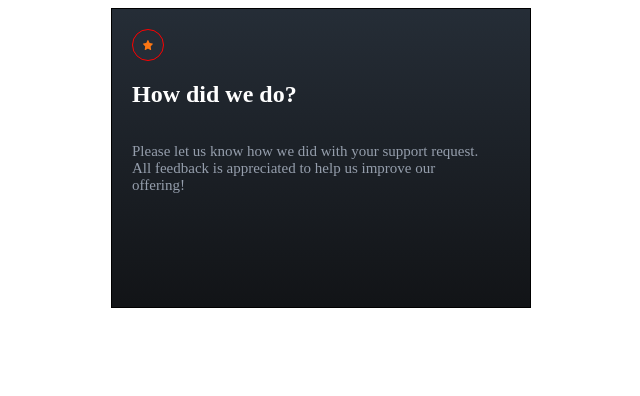
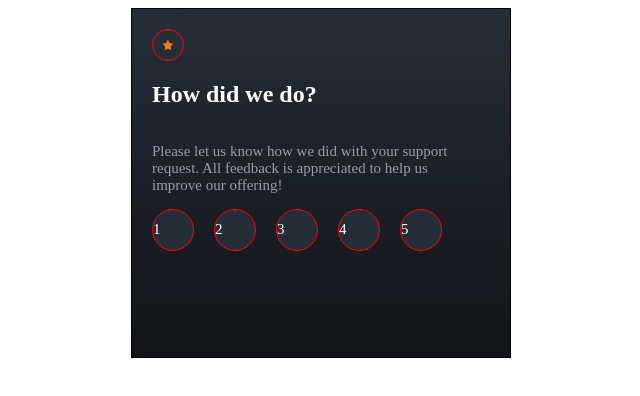
Before and after one commit to Chandramohan97/interactive-rating-component-main, a plain HTML site: page index.html in a window 1280 px wide. Shown: the whole page, without its empty margins (319-959 px from the left). Drawn offline with Linux system fonts and the light colour scheme.

Commit message:
styling on ratings

```diff
--- a/index.html
+++ b/index.html
@@ -12,7 +12,7 @@
 </head>
 <body>
   <div class="primaryContainer">
-    <div class="circle">
+    <div class="logo">
       <img src="./images/icon-star.svg" alt="Star-sign">
     </div>
     <h2 style="color:hsl(0, 0%, 100%);">How did we do?</h2>
@@ -20,7 +20,30 @@
     <p>Please let us know how we did with your support
     request. All feedback is appreciated to help us
     improve our offering!</p>
+
+    <div class="ratings">
+
+      <div class="circle">
+        <p style="color:white;margin:auto;">1</p>
+      </div>
+      <div class="circle">
+        <p style="color:white;margin:auto;">2</p>
+      </div>
+      <div class="circle">
+        <p style="color:white;margin:auto;">3</p>
+      </div>
+      <div class="circle">
+        <p style="color:white;margin:auto;">4</p>
+      </div>
+      <div class="circle">
+        <p style="color:white;margin:auto;">5</p>
+      </div>
+
+    </div>
+
   </div>
+
+
 
 </body>
 </html>
--- a/styles.css
+++ b/styles.css
@@ -1,5 +1,5 @@
 :root{
-    --desktop-width: 420px;
+    --desktop-width: 380px;
     --mobile-width : 300px;
 }
 
@@ -7,7 +7,7 @@
     width: var(--desktop-width);
     border: 1px solid black;
     margin: auto;
-    height: 300px;
+    height: 350px;
     background: linear-gradient(hsl(213, 19%, 18%),hsl(216, 12%, 8%));
     display: flex;
     flex-direction: column;
@@ -18,7 +18,7 @@
     /* margin-top: vh; */
 }
 
-.circle{
+.logo{
     display: flex;
     flex-direction: column;
     align-items: center;
@@ -35,7 +35,24 @@ img{
 }
 
 p{
-    width: 350px;
+    width: 300px;
     font-size: 15px;
     color: hsl(217, 12%, 63%);
 }
+
+.ratings{
+    display: flex;
+    flex-direction: row;
+    /* justify-content:space-between; */
+    gap: 20px;
+
+}
+
+.circle{
+    display: flex;
+    height: 40px;
+    width: 40px;
+    border-radius: 50%;
+    border: 1px solid red;
+    background-color: hsl(213, 19%, 18%);
+}
```
